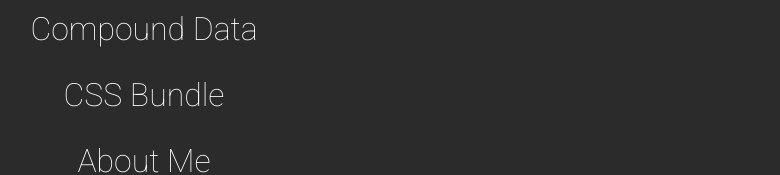
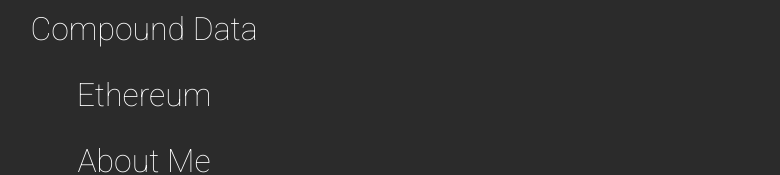
Before and after one commit to KadenZipfel/portfolio-v7, a React (Create React App) app: page / in a window 1280 px wide. Both pictures are taken after a click on the element 1228 px from the left and 55 px from the top of the page. Shown: the part 371-546 px from the top of the page, without its empty margins (496-1276 px from the left). Built offline with nearby package versions, Linux system fonts and the light colour scheme.

Commit message:
Fix nav mistake

```diff
--- a/src/App.tsx
+++ b/src/App.tsx
@@ -90,7 +90,7 @@
         <Project
           header="Ethereum"
           description="Re-make of ethereum.org with night mode."
-          id="ethereum-landing"
+          id="ethereum"
           image={ethereumLanding}
           index={2}
           link="https://kadenzipfel.github.io/ethereum-landing/"
--- a/src/components/ExpandedNav.tsx
+++ b/src/components/ExpandedNav.tsx
@@ -17,8 +17,8 @@
           <a className="expanded-nav__link" href="#compound-data">
             Compound Data
           </a>
-          <a className="expanded-nav__link" href="#css-bundle">
-            CSS Bundle
+          <a className="expanded-nav__link" href="#ethereum">
+            Ethereum
           </a>
           <a className="expanded-nav__link" href="#about">
             About Me
```
